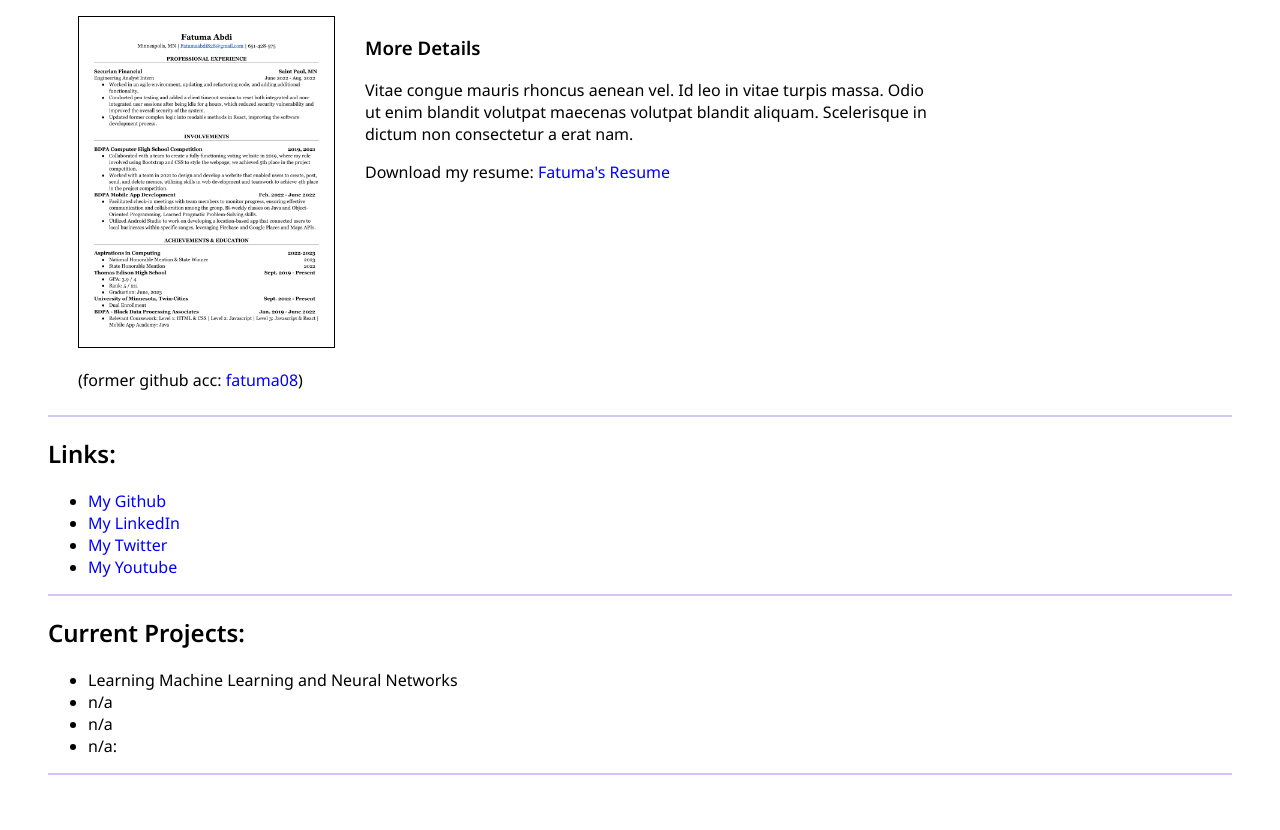
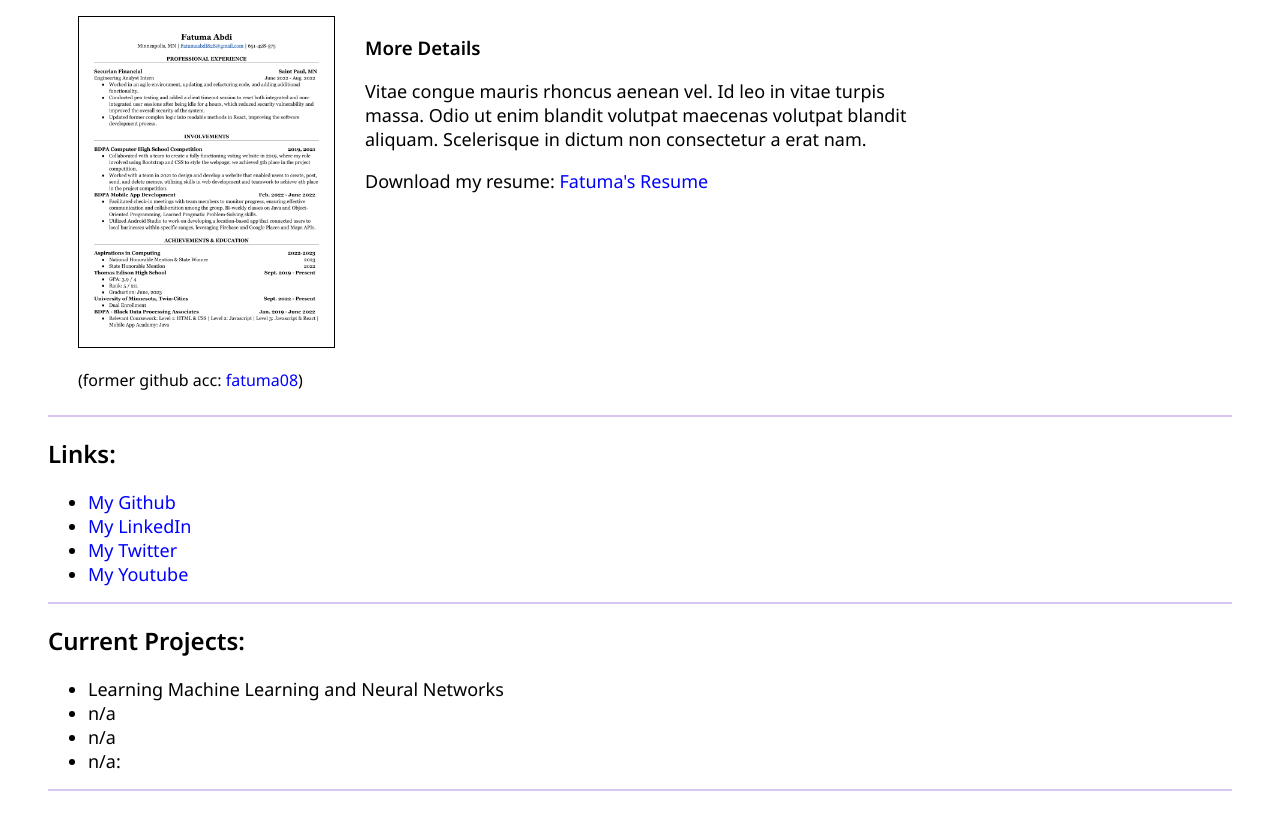
Before and after one commit to Fatumaabdi/Testingnewdevice, a plain HTML site: page index.html in a window 1280 px wide. Shown: the part 614-1444 px from the top of the page. Drawn offline with Linux system fonts and the light colour scheme.

Commit message:
fixed font sizes for this test repo

```diff
--- a/style.css
+++ b/style.css
@@ -78,6 +78,10 @@
     width: 65%;
 }
 
+.resume-subsection2 p {
+    font-size: 18px;
+}
+
 a {
     text-decoration: none;
     color: blue;
@@ -100,3 +104,7 @@ hr {
     background-color: #D7C6F3;
     border: none;
 }
+
+li {
+    font-size: 18px;
+}
```
